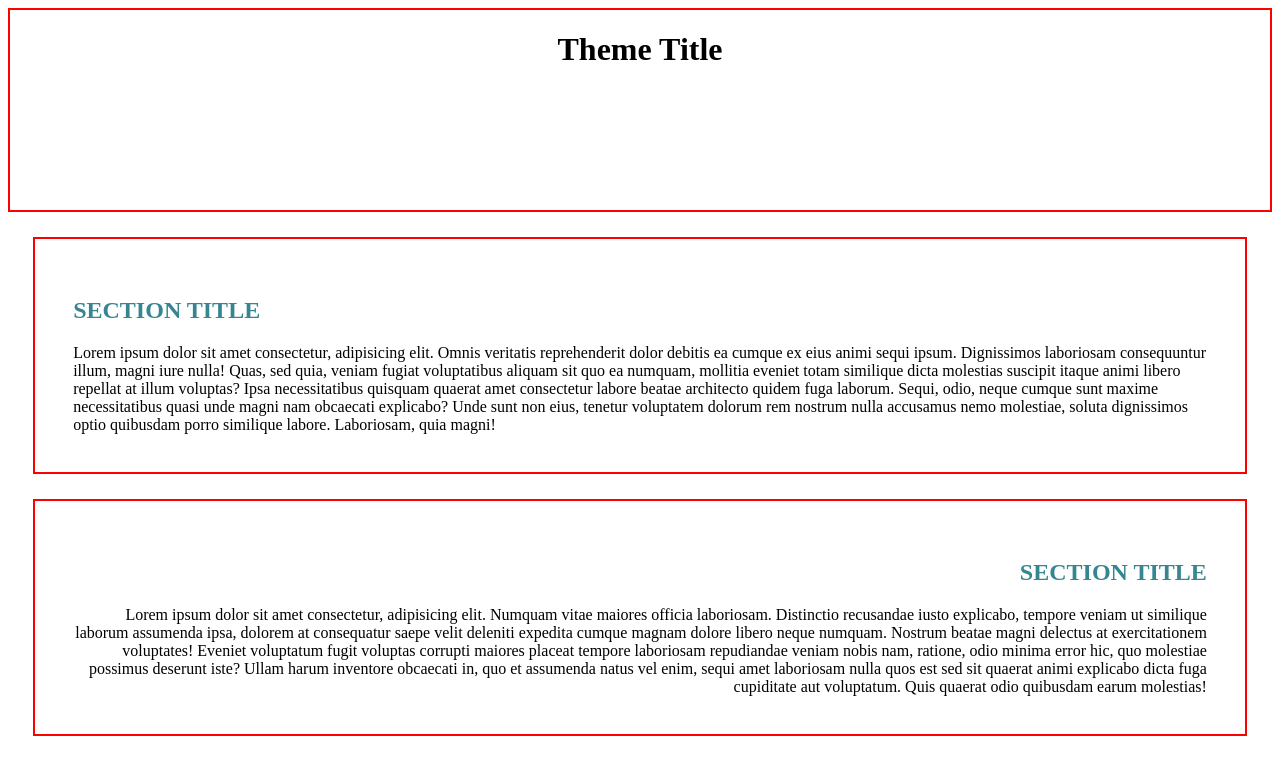
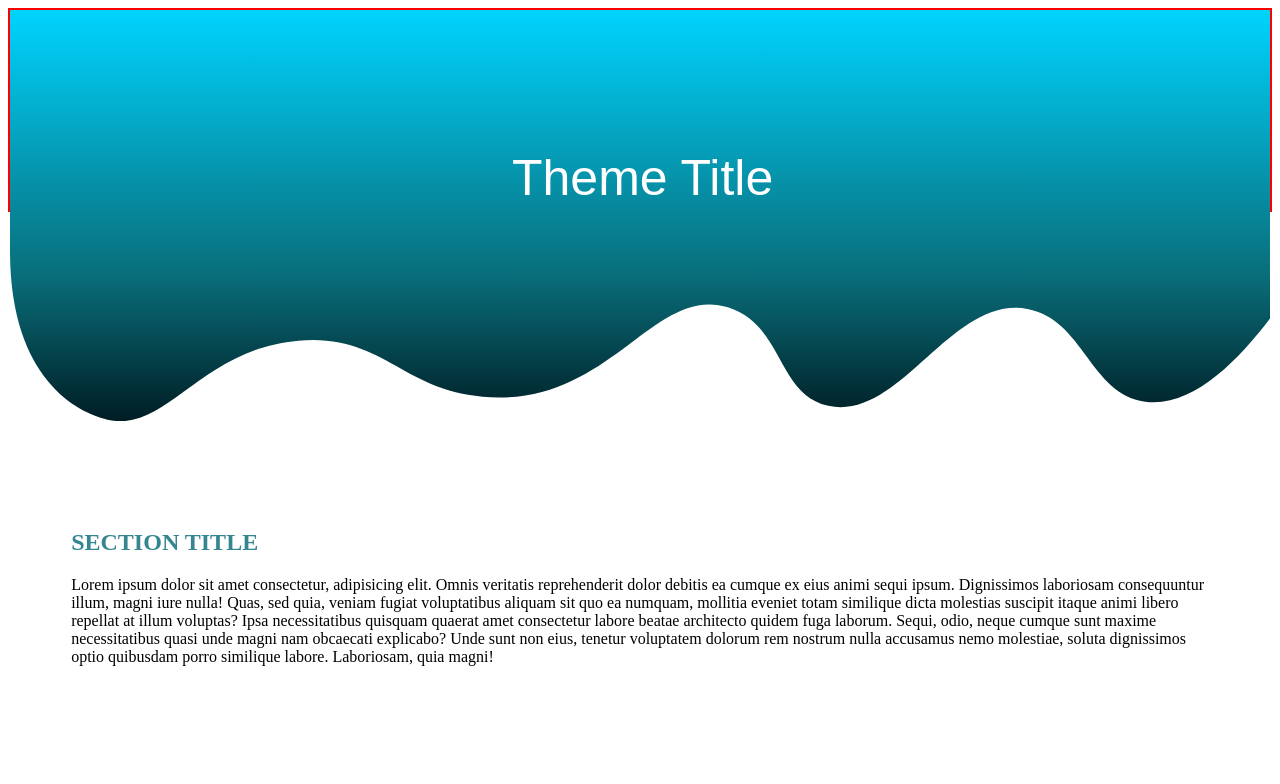
Before and after one commit to 5W8/mobile-friendly-practice, a plain HTML site: page index.html in a window 1280 px wide. Shown: the top 784 px of the page. Drawn offline with Linux system fonts and the light colour scheme.

Commit message:
Added svg image as header

```diff
--- a/css/style.css
+++ b/css/style.css
@@ -1,6 +1,3 @@
-
-background {}
-
 
 .box0 {
     border: solid red 2px;
@@ -10,7 +7,6 @@ background {}
 }
 
 .box1 {
-    border:solid red 2px;
     text-align:left;
     margin:2%;
     padding:3%;
@@ -18,12 +14,23 @@ background {}
 }
 
 .box2 {
-    border:solid red 2px;
     text-align:right;
     margin:2%;
     padding:3%;
 }
 
+h1 {
+    position:absolute;
+    bottom: 70%;
+    left: 40%;
+    font-family:Arial, Helvetica, sans-serif;
+    color:white;
+    font-size:50px;
+    font-weight: lighter;
+
+}
+
+
 h2 {
     color:rgb(53, 134, 145);
 }
--- a/index.html
+++ b/index.html
@@ -11,12 +11,40 @@
 </head>
 <body>
 
+
+
     <div class="box0">
-        <h1>
-            Theme Title
-        </h1>
+        <svg id="Layer_1" data-name="Layer 1" xmlns="http://www.w3.org/2000/svg" viewBox="0 0 1366 445.8">
+            <defs>
+                <style>
+                    .cls-1 {
+                        fill: url(#gradient);
+                    }
+                </style>
+                <linearGradient spreadMethod="pad" id="gradient" x1="0%" y1="100%" x2="0%" y2="0%">
+                    <stop offset="0%" style="stop-color:rgba(0,29,36,1);stop-opacity:1;" />
+                    <stop offset="35%" style="stop-color:rgba(9,109,121,1);stop-opacity:1;" />
+                    <stop offset="100%" style="stop-color:rgba(0,212,255,1);stop-opacity:1;" />
+                </linearGradient>
+            </defs>
+            <path class="cls-1"
+                d="M1366,334.59c-35.76,47.13-85.07,97-135.44,90-59.88-8.29-66.63-89.32-127.49-100.5-82.78-15.2-137.89,122.32-216,105-55.81-12.38-48.17-87.13-108-106.5-78.31-25.35-125.07,98-249,97.5-103.49-.42-121.3-69.87-217.49-61.5-107.29,9.34-142.49,100.74-207,85.5C72.27,436.21,0,399.09,0,261.1V0H1366Z" />
+        </svg>
+        <h1>Theme Title</h1>
     </div>
-
+    <br>
+    <br>
+    <br>
+    <br>
+    <br>
+    <br>
+    <br>
+    <br>
+    <br>
+    <br>
+    <br>
+    <br>
+    <br>
     <div class="box1">
     <h2>
         SECTION TITLE
```
